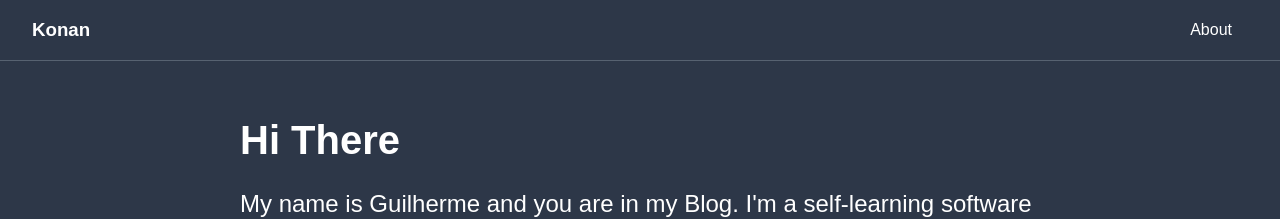
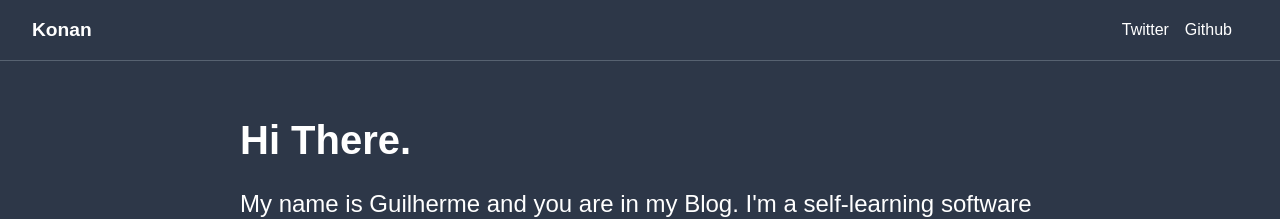
Before and after one commit to GMkonan/MyBlog, a Next.js app: page / in a window 1280 px wide. Shown: the top 219 px of the page. Built offline with nearby package versions, Linux system fonts and the light colour scheme.

Commit message:
title with link and added github, twitter

```diff
--- a/components/Header.js
+++ b/components/Header.js
@@ -19,15 +19,29 @@ const NavBar = styled.nav`
   }
 `;
 
+const TitleHeader = styled.a`
+  font-size: 1.2rem;
+  text-decoration: none;
+  &:hover{
+    cursor: pointer;
+    text-decoration: none;
+  }
+  `;
+
 const Header = () => {
 
     return(
         <NavBar>
-        <h3>Konan</h3>
+          <Link href='/'>
+            <TitleHeader><b>Konan</b></TitleHeader>
+          </Link>
         <div>
           {/* talvez botar os icones de redes sociais aqui*/}
-          <Link href='/'>
-            <a>About</a>
+          <Link href='https://twitter.com/GuilhermeKonan'>
+            <a>Twitter</a>
+          </Link>
+          <Link href='https://github.com/GMkonan'>
+            <a>Github</a>
           </Link>
         </div>
         </NavBar>
--- a/pages/index.js
+++ b/pages/index.js
@@ -70,7 +70,7 @@ const Home = ({title, description, data}) => {
             <Header />
             <Layout>
                 <Presentation>
-                <h1>Hi There</h1>
+                <h1>Hi There.</h1>
                 <Text>My name is Guilherme and you are in my Blog. I'm a self-learning software developer
                     that is passionate about
                     the tech world in general.
```
Also changed, not shown: 1 other file (tests, documents, lock files or other folders).
